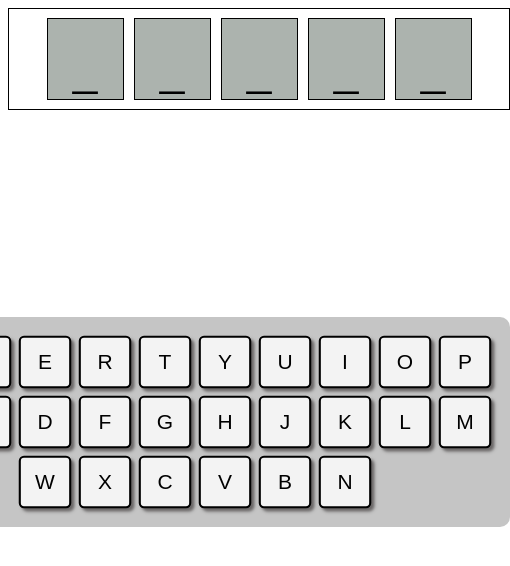
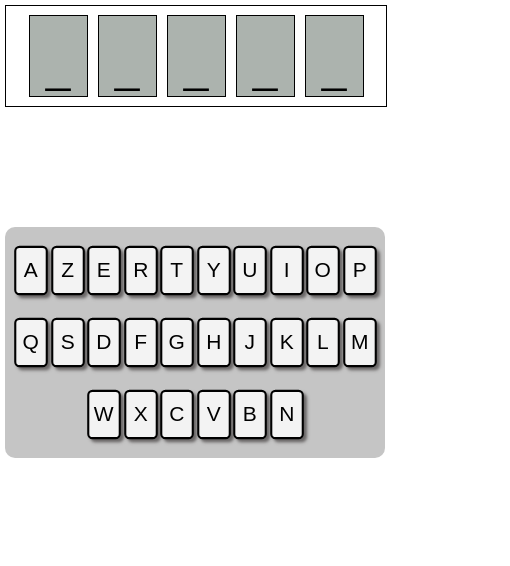
Before and after one commit to MatthiasWanner/vite-hangman_game, a React (Vite) app: page / in a window 390 px wide. Shown: the top 566 px of the page, 510 px wide, since content can reach past the window. Built offline with nearby package versions, Linux system fonts and the light colour scheme.

Commit message:
Change verifications for to win. Little CSS in popup, set mobile first

```diff
--- a/src/App.css
+++ b/src/App.css
@@ -1,28 +1,20 @@
-.board-game{
-  height: 100vh;
+body{
+  margin: 0;
 }
 
-.word-to-guess{
-  margin: auto;
+.board-game{
+  display: flex;
+  justify-content: space-between;
+  flex-direction: column;
+  max-width: 100vw;
+  padding: 5px;
+}
+
+.pop-up-container{
   display: flex;
   justify-content: center;
   align-items: center;
-  width: 500px;
+  width: 100%;
   height: 100px;
-  border: 1px solid black;
+  padding: 10px;
 }
-
-.keyboard{
-  max-width: 1085px;
-  padding: 20px;
-  position: absolute;
-  top: 50%;
-  left: 50%;
-  transform: translate(-50%, -50%);
-  background-color: rgb(197, 197, 197);
-  border-radius: 10px;
-  display: grid;
-  grid-template-columns: repeat(10, 50px);
-  grid-template-rows: repeat(3, 50px);
-  grid-gap: 10px;
-}
--- a/src/App.jsx
+++ b/src/App.jsx
@@ -1,24 +1,18 @@
 import React, { useState } from 'react'
 import './App.css';
 import strRandom from './components/functions.jsx'
-import LetterToGuess from './components/LetterToGuess.jsx';
+import WordToGuess from './components/WordToGuess';
 import Keyboard from './components/Keyboard.jsx';
+import Popup from './components/Popup.jsx';
 
 
 function App() {
+  const [player, setPlayer] = useState('Matthias');
   const [isUsed, setIsUsed] = useState([]);
   const [isFound, setIsFound] = useState([]);
   const [word, setWord] = useState(strRandom({includeNumbers: false, length: 5}).split(''));
   const [score, setScore] = useState(26);
-  const won = isFound.length === word.length;
-
-  function getGuessLetterStatus(letter){
-    if(isFound.includes(letter)){
-      return 'visible';
-    }else{
-      return 'hidden';
-    }
-  }
+  const won = word.every(i => isFound.includes(i));
 
   const compareLetters = (index, letter) => {
     if(isUsed.includes(letter) || isFound.includes(letter)){return;}
@@ -33,26 +27,39 @@
     }
   }
 
+  const newGame = () => {
+    setScore(26);
+    setIsFound([]);
+    setIsUsed([]);
+    setWord(strRandom({includeNumbers: false, length: 5}).split(''))
+
+  }
+
   const keyPress = (e) => {
     const letter = e.key.toUpperCase()
   }
 
   return (
     <div className="board-game">
-      <div className="word-to-guess">
-        {word.map((letter, index) => (
-          <LetterToGuess
-            letter={letter}
-            status={getGuessLetterStatus(letter)}
-            index={index}
-            key={index}
-          />
-        ))}
+      <WordToGuess
+        word={word}
+        lettersFound={isFound}
+      />
+
+    <div className="pop-up-container">
+      {won &&
+      <Popup
+        player={player}
+        score={score}
+        onClick={newGame}
+      />
+      }
       </div>
+
       <Keyboard
         keysUsed = {isUsed}
         keysFound = {isFound}
-        onClick={compareLetters}
+        handleClick={compareLetters}
       />
 
     </div>
--- a/src/components/Keyboard.jsx
+++ b/src/components/Keyboard.jsx
@@ -1,9 +1,11 @@
 import React from 'react'
+import PropTypes from 'prop-types'
 import KeyboardKey from './KeyboardKey.jsx';
+import '../css/Keyboard.css';
 
 const LATINUPPERALPHABET = "AZERTYUIOPQSDFGHJKLMWXCVBN".split('');
 
-const Keyboard = ({keysUsed, keysFound, onClick}) => {
+function Keyboard({keysUsed, keysFound, handleClick}){
 
 
     function getKeyStatus(letter){
@@ -24,7 +26,7 @@
             status={getKeyStatus(letter)}
             index={index}
             key={index}
-            onClick={() => onClick(index, letter)}
+            handleClick={() => handleClick(index, letter)}
           />
         ))
         }
@@ -32,4 +34,10 @@
     )
 }
 
+Keyboard.propTypes = {
+    keysUsed: PropTypes.array.isRequired,
+    keysFound: PropTypes.array.isRequired,
+    handleClick: PropTypes.func.isRequired,
+  }
+
 export default Keyboard
--- a/src/components/KeyboardKey.jsx
+++ b/src/components/KeyboardKey.jsx
@@ -2,10 +2,10 @@
 import PropTypes from 'prop-types'
 import '../css/KeyboardKey.css'
 
-const KeyboardKey = ({ letter, status, index, onClick }) => {
+const KeyboardKey = ({ letter, status, index, handleClick }) => {
 
   return (
-    <button id={letter} className={`keyboard-key ${status}`} onClick={() => onClick(index, letter)}>
+    <button id={letter} className={`keyboard-key ${status}`} onClick={() => handleClick(index, letter)}>
       <span key={index}>
           <p>{letter}</p>
       </span>
@@ -23,7 +23,7 @@
     ]).isRequired,
     clicked: PropTypes.bool,
     index: PropTypes.number.isRequired,
-    onClick: PropTypes.func.isRequired,
+    handleClick: PropTypes.func.isRequired,
   }
 
   export default KeyboardKey
--- /dev/null
+++ b/src/components/WordToGuess.jsx
@@ -0,0 +1,36 @@
+import PropTypes from 'prop-types'
+import React from 'react'
+import LetterToGuess from './LetterToGuess'
+import '../css/WordToGuess.css'
+
+
+const WordToGuess = ( {word, lettersFound} ) => {
+
+    function getGuessLetterStatus(letter){
+        if(lettersFound.includes(letter)){
+          return 'visible';
+        }else{
+          return 'hidden';
+        }
+      }
+
+    return(
+        <div className="word-to-guess">
+        {word.map((letter, index) => (
+          <LetterToGuess
+            letter={letter}
+            status={getGuessLetterStatus(letter)}
+            index={index}
+            key={index}
+          />
+        ))}
+      </div>
+    )
+}
+
+WordToGuess.propTypes = {
+    word: PropTypes.array.isRequired,
+    lettersFound: PropTypes.array.isRequired
+  }
+
+export default WordToGuess
--- a/src/components/popup.jsx
+++ b/src/components/popup.jsx
@@ -3,25 +3,23 @@
 import '../css/Popup.css'
 
 
-const Popup = ({ player, status, score }) => {
+const Popup = ({ player, score, onClick }) => {
 
     return(
         <div className={`popup ${status}`}>
         <span className="win-message">
             <p>{`Congratulations ${player}, you win !!`}</p>
             <p>Your score : <span className='score'>{`${score}`}</span></p>
+            <button className='reload-btn' onClick={() => onClick()}>New Game</button>
         </span>
         </div>
 
     )
 }
 
-KeybordKey.propTypes = {
+Popup.propTypes = {
     player: PropTypes.string.isRequired,
-    status: PropTypes.oneOf([
-      'won',
-      'notYetWon',
-    ]).isRequired,
+    score: PropTypes.number.isRequired,
   }
 
 
--- /dev/null
+++ b/src/css/Keyboard.css
@@ -0,0 +1,10 @@
+.keyboard{
+    height: 25vh;
+    padding: 10px;
+    background-color: rgb(197, 197, 197);
+    border-radius: 10px;
+    display: grid;
+    grid-template-columns: repeat(10, 1fr);
+    grid-template-rows: repeat(3, 1fr);
+    grid-gap: 5px;
+  }
--- a/src/css/KeyboardKey.css
+++ b/src/css/KeyboardKey.css
@@ -10,8 +10,9 @@
     display: flex;
     justify-content: center;
     align-items: center;
+    align-self: center;
     width: 100%;
-    height: 100%;
+    height:70%;
     padding: 0;
     margin: 0;
     background-color: rgb(243, 243, 243);
--- /dev/null
+++ b/src/css/Popup.css
@@ -0,0 +1,25 @@
+.popup{
+    width: 70%;
+    height: 100%;
+    display: flex;
+    justify-content: center;
+    align-items: center;
+    text-align: center;
+    background-color: rgb(197, 197, 197);
+    border-radius: 15px;
+}
+
+.win-message{
+    width: 100%;
+    height: 100%;
+    display: flex;
+    flex-direction: column;
+    justify-content: center;
+    align-items: center;
+}
+
+.reload-btn{
+    height: 35%;
+    margin-top: 5px;
+
+}
--- /dev/null
+++ b/src/css/WordToGuess.css
@@ -0,0 +1,8 @@
+.word-to-guess{
+    display: flex;
+    justify-content: center;
+    align-items: center;
+    width: 100%;
+    height: 100px;
+    border: 1px solid black;
+}
```
Also changed, not shown: src/components/Hangman.jsx (added, +19 -0 lines), src/css/Hangman.css (added).
